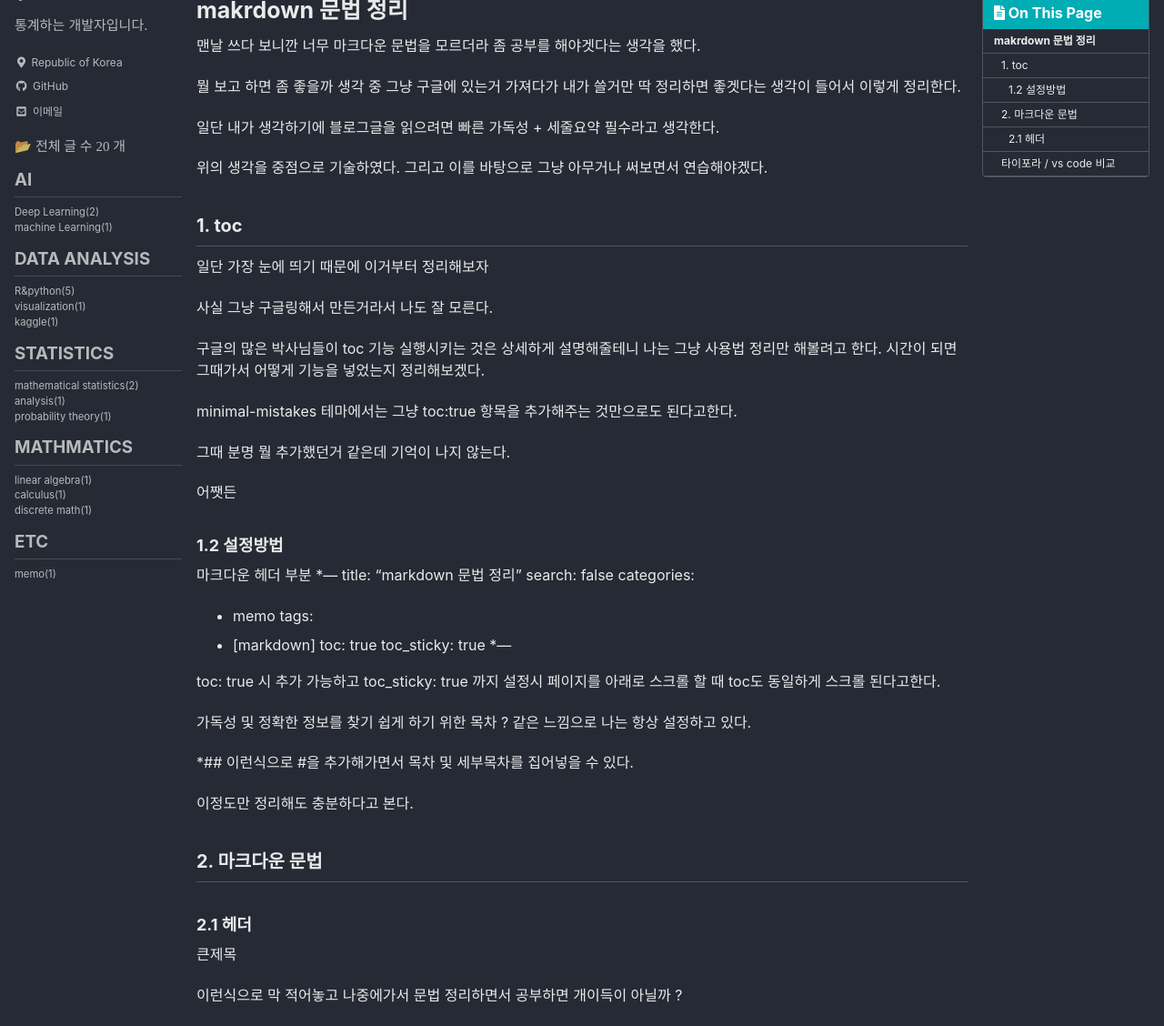
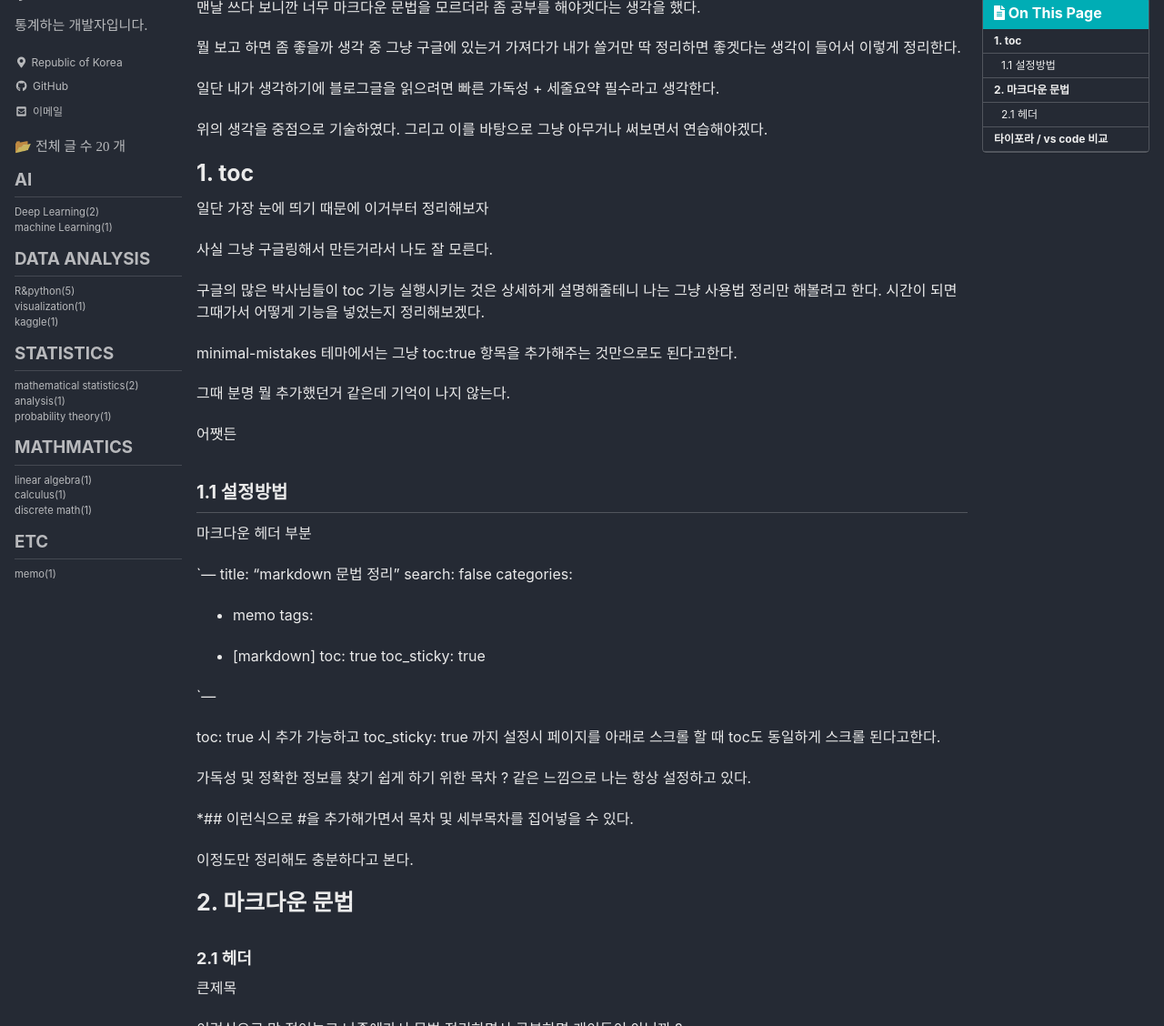
Before and after one commit to ijaehun/ijaehun.github.io, a Jekyll site: the page built from _posts/memo/2021-12-13-markdown.md, in a window 1280 px wide and 1400 px high, cut to the strip 272-1400 px from the top of the window. Shown: the whole strip at 91% size. Built offline with Jekyll 4.4.1, drawn with Linux system fonts in a browser that asks for light colours; cached includes are drawn as plain includes; some web fonts are replaced; comment, search, counter and statistics services are not loaded.

Commit message:
update memo

```diff
--- a/_posts/memo/2021-12-13-markdown.md
+++ b/_posts/memo/2021-12-13-markdown.md
@@ -13,7 +13,6 @@ last_modified_at: 2021-12-13
 ---
 
 
-# makrdown 문법 정리
 
 맨날 쓰다 보니깐 너무 마크다운 문법을 모르더라 좀 공부를 해야겟다는 생각을 했다.
 
@@ -24,7 +23,9 @@ last_modified_at: 2021-12-13
 위의 생각을 중점으로 기술하였다.
 그리고 이를 바탕으로 그냥 아무거나 써보면서 연습해야겠다.
 
-## 1. toc
+
+
+# 1. toc
 
 일단 가장 눈에 띄기 때문에 이거부터 정리해보자
 
@@ -38,18 +39,23 @@ minimal-mistakes 테마에서는 그냥 toc:true 항목을 추가해주는 것
 그때 분명 뭘 추가했던거 같은데 기억이 나지 않는다.
 
 어쨋든
-### 1.2 설정방법
+## 1.1 설정방법
+
 마크다운 헤더 부분
-*---
+
+`---
 title:  "markdown 문법 정리"
 search: false
 categories:
+
   - memo
-tags:
+  tags:
+
   - [markdown]
-toc: true
-toc_sticky: true
-*---
+  toc: true
+  toc_sticky: true
+
+  `---
 
 toc: true 시 추가 가능하고
 toc_sticky: true 까지 설정시 페이지를 아래로 스크롤 할 때 toc도 동일하게 스크롤 된다고한다.
@@ -60,7 +66,7 @@ toc_sticky: true 까지 설정시 페이지를 아래로 스크롤 할 때 toc
 
 이정도만 정리해도 충분하다고 본다.
 
-## 2. 마크다운 문법
+# 2. 마크다운 문법
 
 ### 2.1 헤더
 
```
